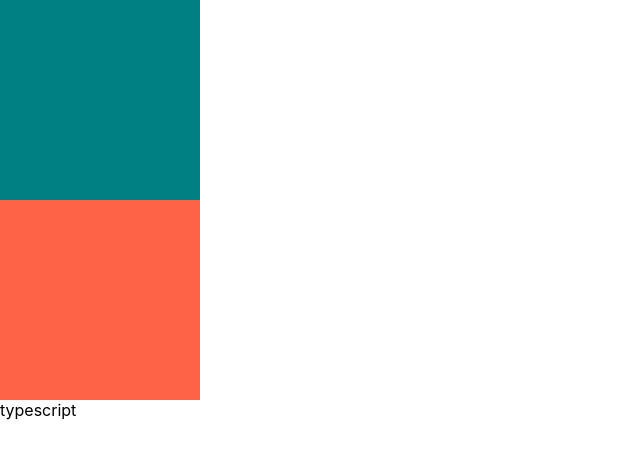
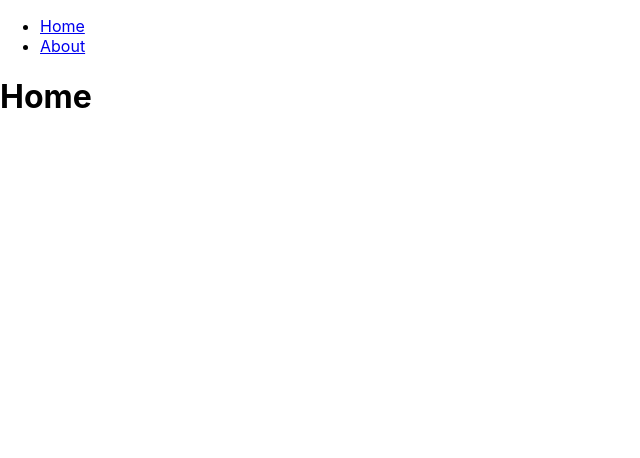
Before and after one commit to tamoimi/typescript-react-class, a React (Create React App) app: page / in a window 1280 px wide. Shown: the top 458 px of the page, without its empty margins (0-640 px from the left). Built offline with nearby package versions, Linux system fonts and the light colour scheme.

Commit message:
feat: react-router

```diff
--- a/package.json
+++ b/package.json
@@ -12,6 +12,7 @@
     "@types/react-dom": "^18.0.11",
     "react": "^18.2.0",
     "react-dom": "^18.2.0",
+    "react-router-dom": "6.4",
     "react-scripts": "5.0.1",
     "styled-components": "^5.3.9",
     "typescript": "^4.9.5",
--- a/src/App.tsx
+++ b/src/App.tsx
@@ -1,12 +1,11 @@
-import Circle from "./Circle";
+import Router from "./srceens/Router";
 
 function App() {
+
   return (
-    <div>
-      <Circle bgColor={"teal"}/>
-      <Circle bgColor={"tomato"}/>
-      typescript
-    </div>
+<>
+<Router/>
+</>
   );
 }
 
--- a/src/Circle.tsx
+++ /dev/null
@@ -1,20 +0,0 @@
-import styled from "styled-components";
-
-interface ContainerProps {
-  bgColor: string;
-}
-
-const Container = styled.div<ContainerProps>`
-  width: 200px;
-  height: 200px;
-  background-color: ${props => props.bgColor}
-`;
-
-interface CircleProps {
-  bgColor: string;
-}
-
-const Circle = ({ bgColor }: CircleProps) => {
-  return <Container bgColor={bgColor} />;
-};
-export default Circle;
--- /dev/null
+++ b/src/srceens/About.tsx
@@ -0,0 +1,4 @@
+function About() {
+  return <h1>About</h1>;
+}
+export default About;
--- /dev/null
+++ b/src/srceens/Home.tsx
@@ -0,0 +1,4 @@
+function Home() {
+  return <h1>Home</h1>;
+}
+export default Home;
--- /dev/null
+++ b/src/srceens/Router.tsx
@@ -0,0 +1,17 @@
+import { BrowserRouter, Route, Routes } from "react-router-dom";
+import About from "./About";
+import Header from "./components/Header";
+import Home from "./Home";
+
+function Router() {
+  return (
+    <BrowserRouter>
+      <Header />
+      <Routes>
+        <Route path="/" element={<Home />} />
+        <Route path="/about" element={<About />} />
+      </Routes>
+    </BrowserRouter>
+  );
+}
+export default Router;
--- /dev/null
+++ b/src/srceens/components/Header.tsx
@@ -0,0 +1,17 @@
+import { Link } from "react-router-dom";
+
+function Header() {
+  return (
+    <header>
+      <ul>
+        <li>
+          <Link to={"/"}>Home</Link>
+        </li>
+        <li>
+          <Link to={"/about"}>About</Link>
+        </li>
+      </ul>
+    </header>
+  );
+}
+export default Header;
```
Also changed, not shown: src/index.tsx (+6 -7 lines), src/styled.d.ts (added, +11 -0 lines), src/theme.ts (added, +13 -0 lines), 1 other file (tests, documents, lock files or other folders).
